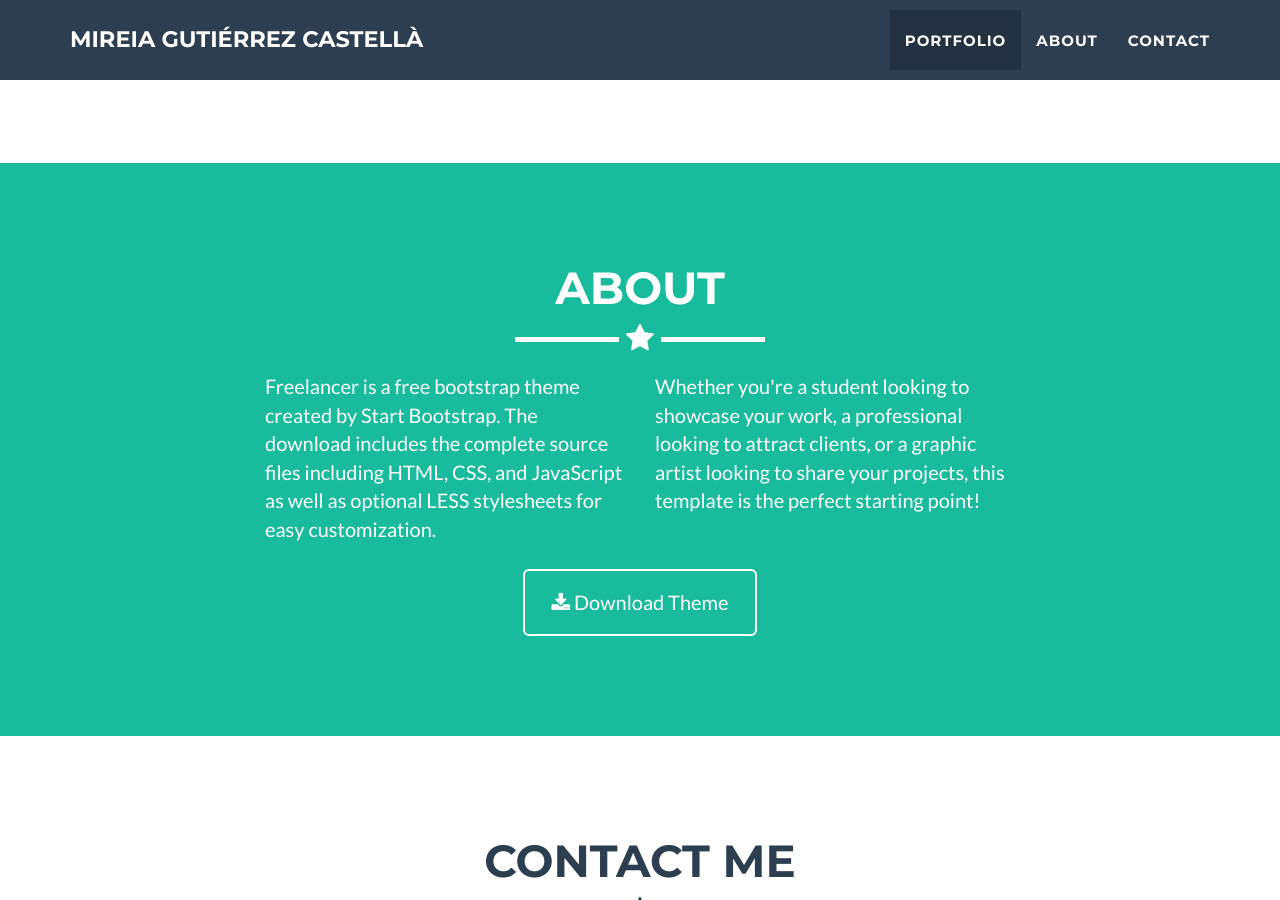
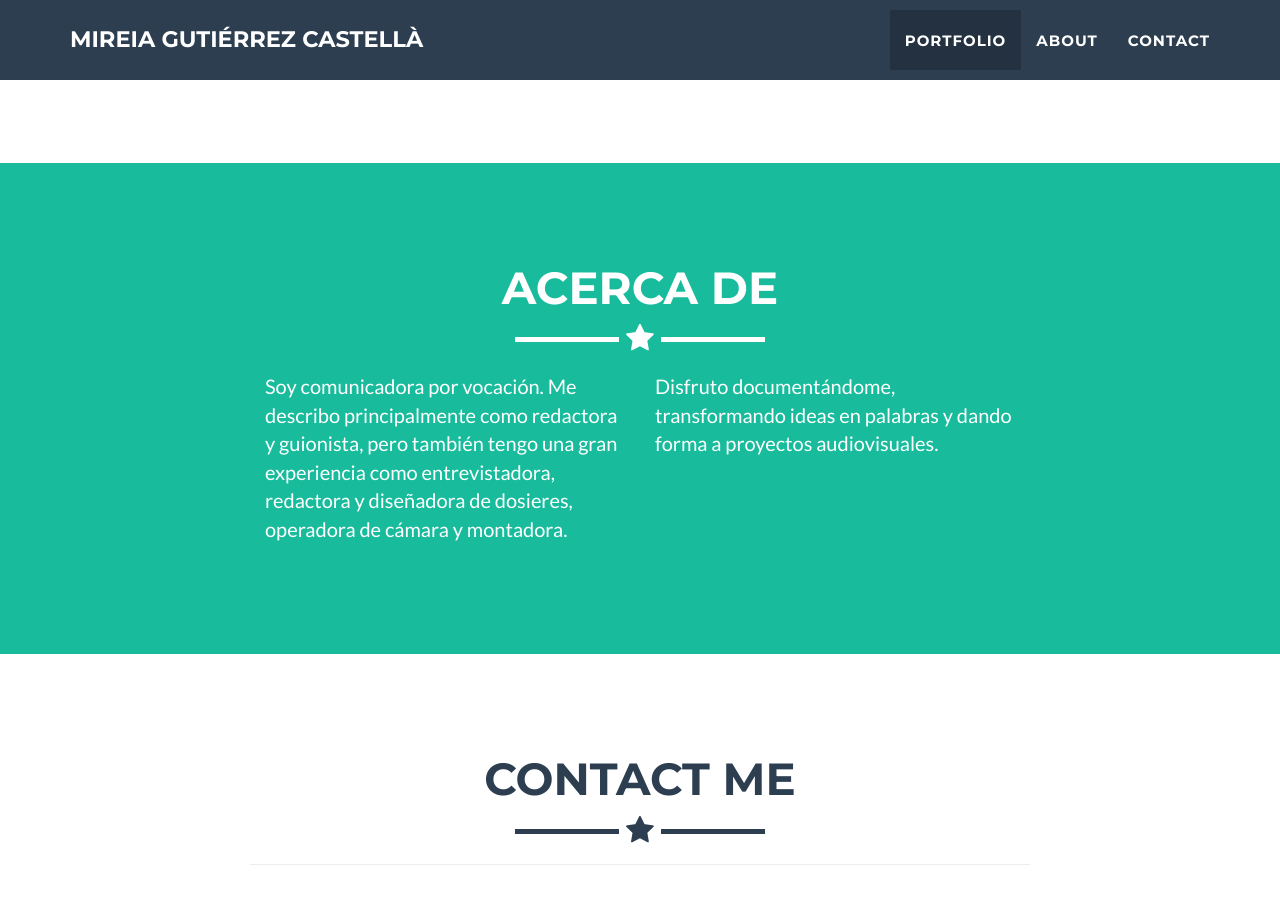
Before and after one commit to belzoond/pagina-mireia, a Jekyll site: the page built from _posts/2014-07-18-project-1.markdown, in a window 1280 px wide and 900 px high, scrolled down 1509 px. Built offline with Jekyll 4.4.1, drawn with Linux system fonts in a browser that asks for light colours.

Commit message:
Changed about to spanish

```diff
--- a/_includes/about.html
+++ b/_includes/about.html
@@ -3,21 +3,16 @@
         <div class="container">
             <div class="row">
                 <div class="col-lg-12 text-center">
-                    <h2>About</h2>
+                    <h2>Acerca de</h2>
                     <hr class="star-light">
                 </div>
             </div>
             <div class="row">
                 <div class="col-lg-4 col-lg-offset-2">
-                    <p>Freelancer is a free bootstrap theme created by Start Bootstrap. The download includes the complete source files including HTML, CSS, and JavaScript as well as optional LESS stylesheets for easy customization.</p>
+                    <p>Soy comunicadora por vocación. Me describo principalmente como redactora y guionista, pero también tengo una gran experiencia como entrevistadora, redactora y diseñadora de dosieres, operadora de cámara y montadora.</p>
                 </div>
                 <div class="col-lg-4">
-                    <p>Whether you're a student looking to showcase your work, a professional looking to attract clients, or a graphic artist looking to share your projects, this template is the perfect starting point! </p>
-                </div>
-                <div class="col-lg-8 col-lg-offset-2 text-center">
-                    <a href="https://github.com/jeromelachaud/freelancer-theme" class="btn btn-lg btn-outline">
-                        <i class="fa fa-download"></i> Download Theme
-                    </a>
+                    <p> Disfruto documentándome, transformando ideas en palabras y dando forma a proyectos audiovisuales. </p>
                 </div>
             </div>
         </div>
```
